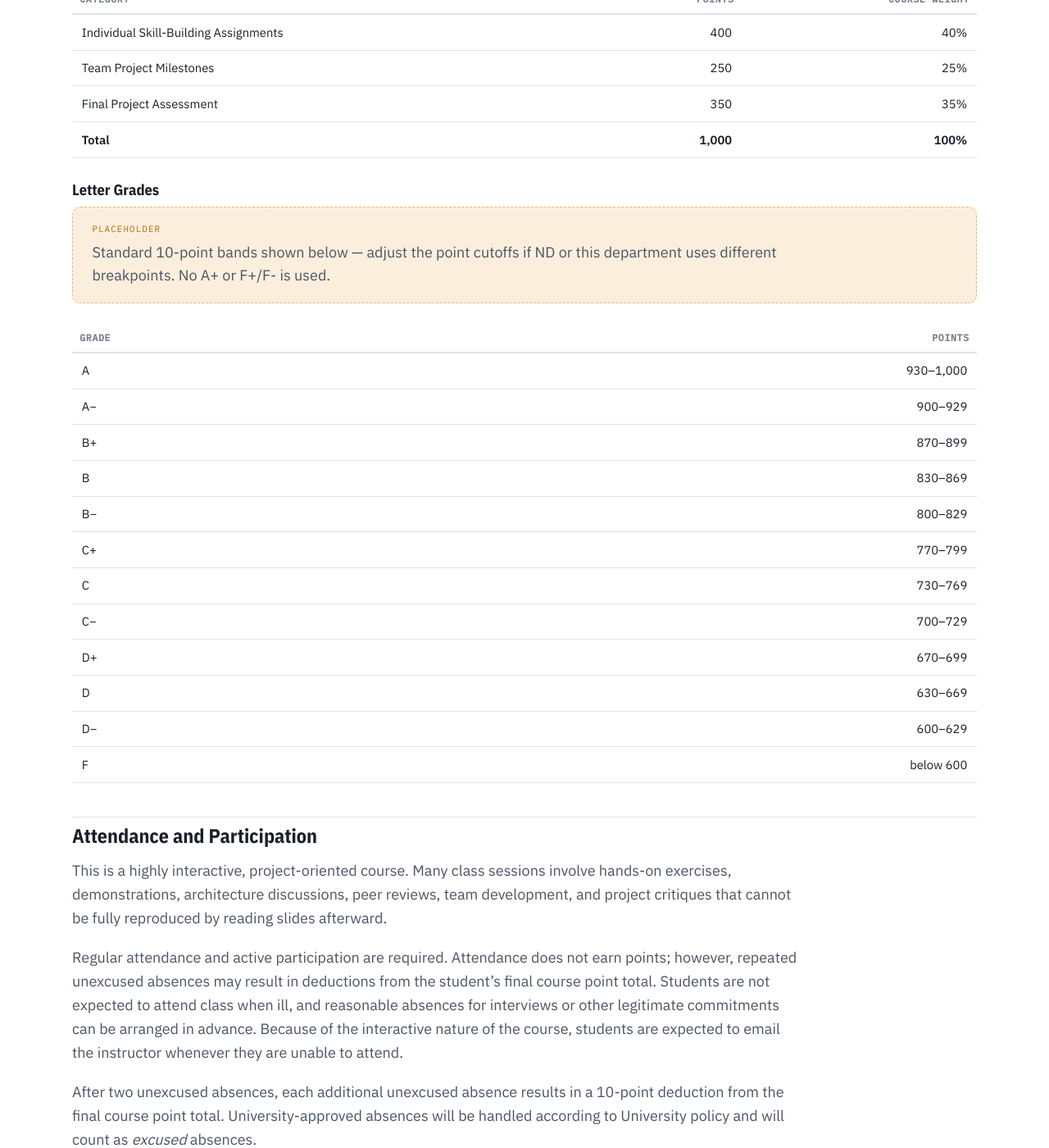
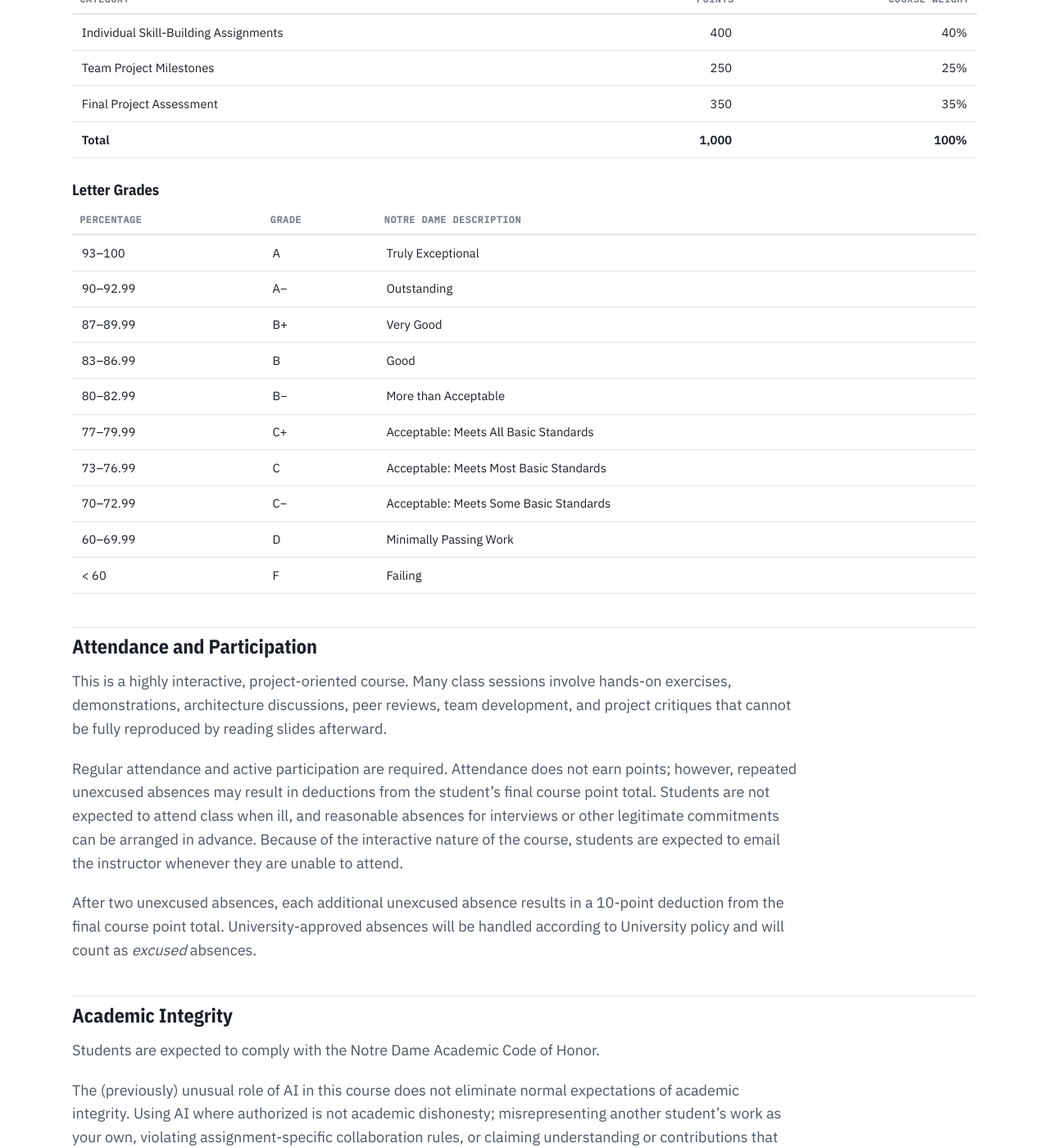
Before and after one commit to JaneClelandHuang/uav-native-ai, a Jekyll site: the page built from syllabus.md, in a window 1280 px wide and 1400 px high, scrolled down 7261 px. Shown: the whole window at 82% size. Built offline with Jekyll 4.4.1, drawn with Linux system fonts in a browser that asks for light colours.

Commit message:
syllabus.md: replace guessed grade cutoffs with official ND scale
Percentage-based, with ND's official grade descriptions. Note this
collapses D+/D/D- into a single D band (60-69.99), superseding the
earlier draft.

Co-Authored-By: Claude Sonnet 5 <noreply@anthropic.com>
Claude-Session: https://claude.ai/code/session_01UfY8esQLQoaAmjs3J5XarZ

```diff
--- a/syllabus.md
+++ b/syllabus.md
@@ -221,27 +221,20 @@ The team project grade and individual oral-defense grade are separate. Strong te
 
 ### Letter Grades
 
-<div class="callout placeholder">
-<p>Standard 10-point bands shown below — adjust the point cutoffs if ND
-or this department uses different breakpoints. No A+ or F+/F- is used.</p>
-</div>
-
 <div class="table-wrap" markdown="1">
 
-| Grade | Points |
-|---|---:|
-| A | 930–1,000 |
-| A− | 900–929 |
-| B+ | 870–899 |
-| B | 830–869 |
-| B− | 800–829 |
-| C+ | 770–799 |
-| C | 730–769 |
-| C− | 700–729 |
-| D+ | 670–699 |
-| D | 630–669 |
-| D− | 600–629 |
-| F | below 600 |
+| Percentage | Grade | Notre Dame Description |
+|---|---|---|
+| 93–100 | A | Truly Exceptional |
+| 90–92.99 | A− | Outstanding |
+| 87–89.99 | B+ | Very Good |
+| 83–86.99 | B | Good |
+| 80–82.99 | B− | More than Acceptable |
+| 77–79.99 | C+ | Acceptable: Meets All Basic Standards |
+| 73–76.99 | C | Acceptable: Meets Most Basic Standards |
+| 70–72.99 | C− | Acceptable: Meets Some Basic Standards |
+| 60–69.99 | D | Minimally Passing Work |
+| < 60 | F | Failing |
 
 </div>
 
```
